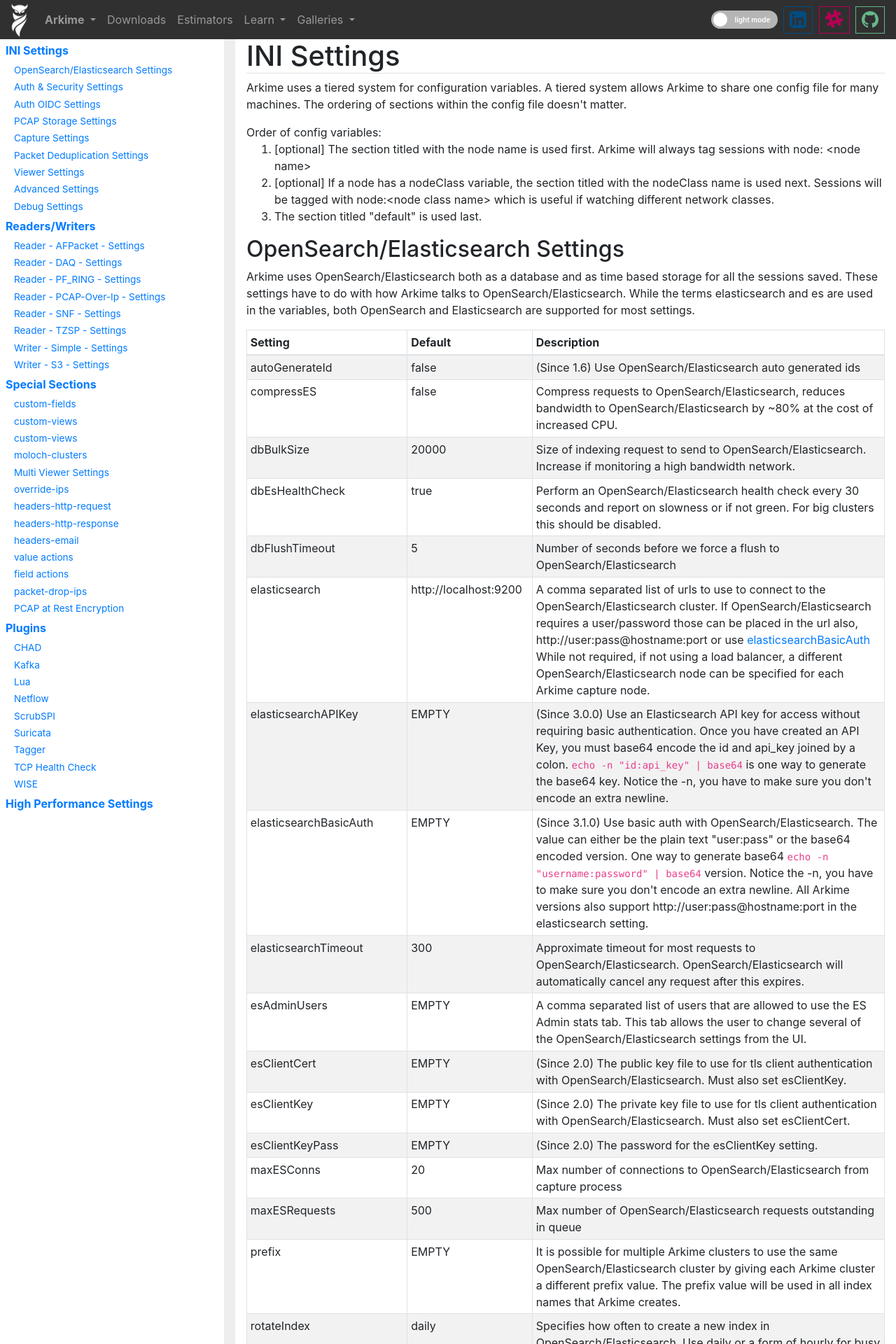
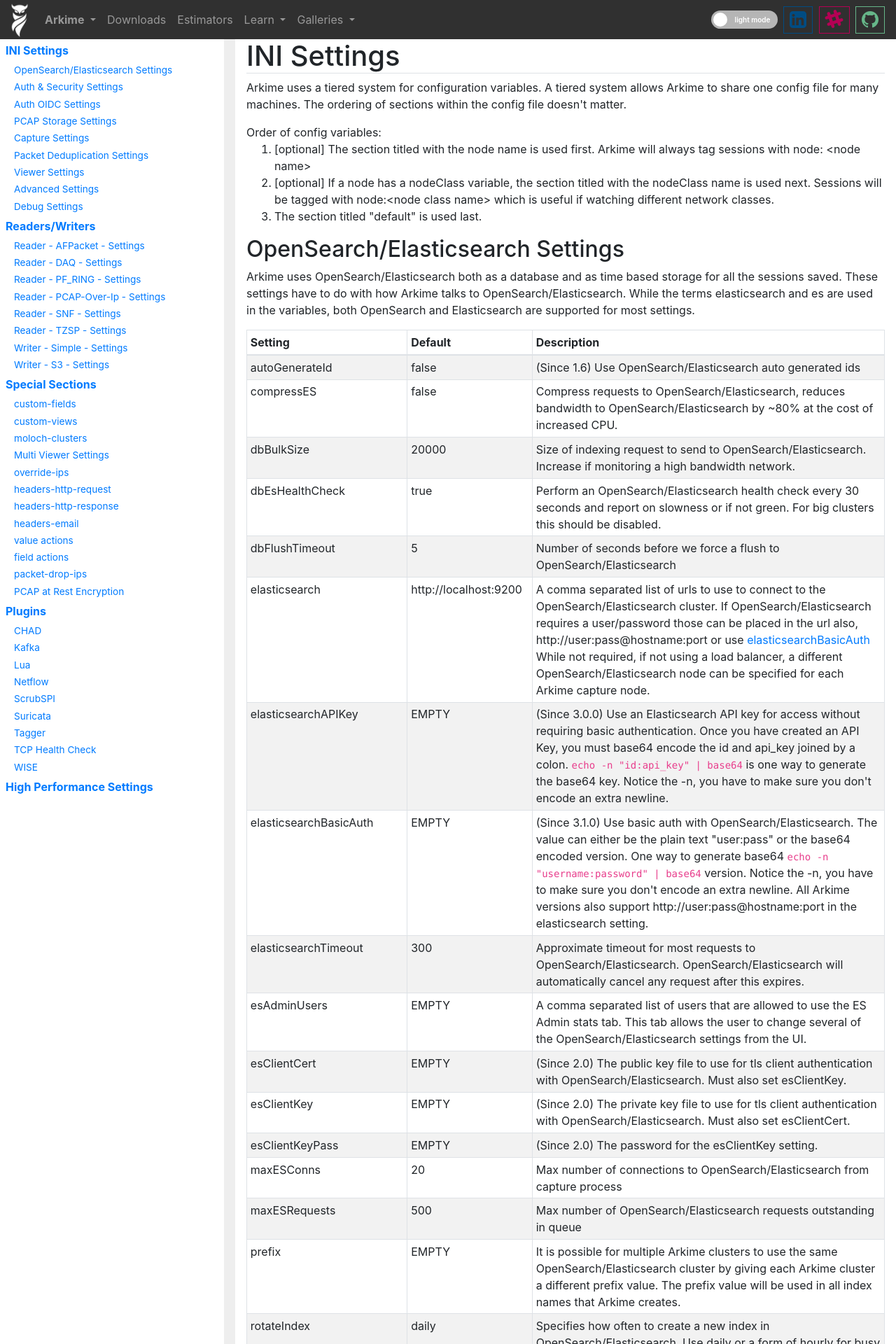
Before and after one commit to arkime/arkimeweb, a Jekyll site: the page built from settings.html, in a window 1280 px wide. Shown: the top 1920 px of the page at 70% size. Built offline with Jekyll 4.4.1, drawn with Linux system fonts in a browser that asks for light colours.

Commit message:
removed double custom-views

```diff
--- a/settings.html
+++ b/settings.html
@@ -133,11 +133,6 @@
           {{section.name}}
         </a>
       {% endfor %}
-      <a class="nav-link nested"
-        href="#custom-views"
-        title="custom-views">
-        custom-views
-      </a>
       <a class="nav-link nested"
         href="#moloch-clusters"
         title="moloch-clusters">
```
